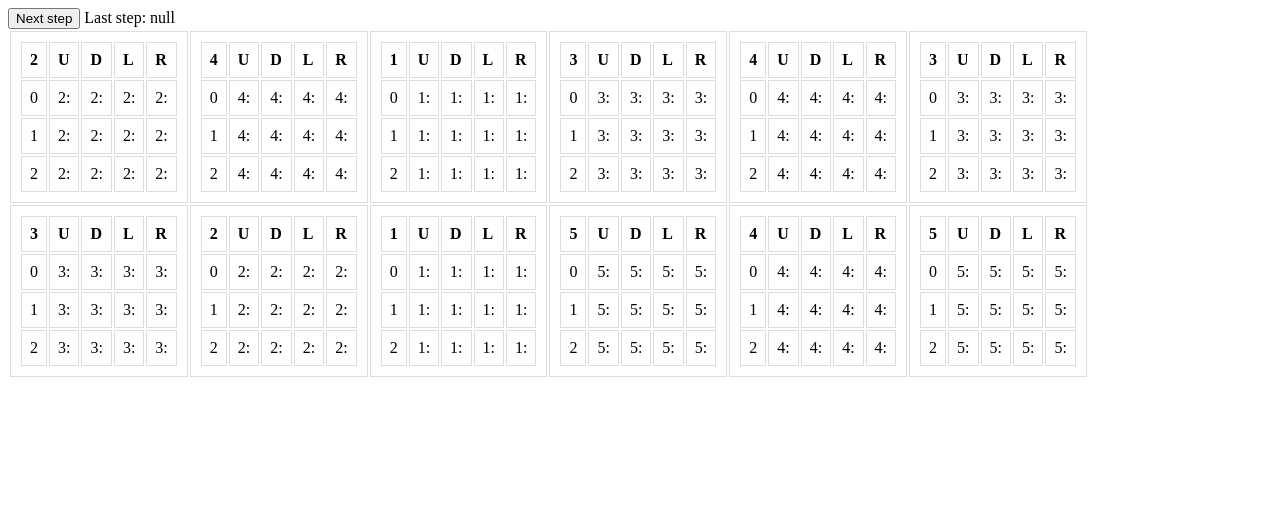
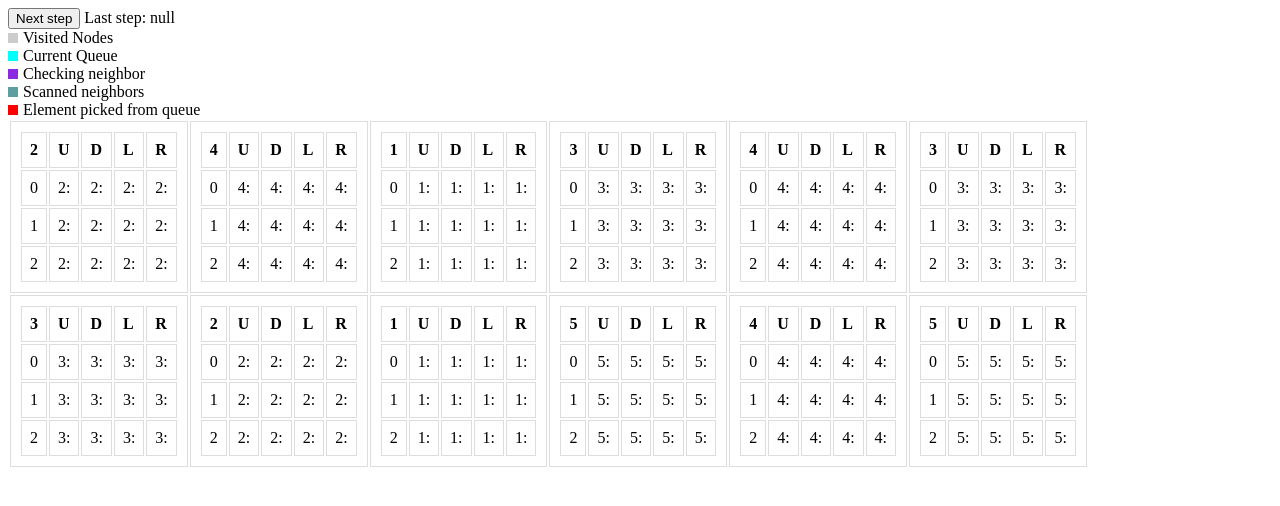
Before and after one commit to elepner/aoc-day17-viz, an Angular app: page / in a window 1280 px wide. Shown: the top 506 px of the page. Built offline with nearby package versions, Linux system fonts and the light colour scheme.

Commit message:
add legend

```diff
--- a/src/app/lava-grid/lava-grid.component.css
+++ b/src/app/lava-grid/lava-grid.component.css
@@ -4,23 +4,35 @@ td, th {
   padding: 8px;
 }
 
-td.visited {
+.visited {
   background-color: rgba(0, 0, 0, 0.2);
 }
 
-.info-grid > .surface {
+.surface {
   background-color: cyan;
 }
 
-.info-grid > .isCurrent {
+
+.legend {
+  display: grid;
+  grid-template-columns: 15px auto;
+  align-items: center;
+}
+
+.legend .icon {
+  width: 10px;
+  height: 10px;
+}
+
+ .isCurrent {
   background-color: red;
 }
 
-.info-grid > .isScannedNeighbor {
+ .isCurrentNeighbor {
   background-color: blueviolet;
 }
 
-.info-grid > .isScannedNeighbor {
+ .isScannedNeighbor {
   background-color: cadetblue;
 }
 
--- a/src/app/lava-grid/lava-grid.component.html
+++ b/src/app/lava-grid/lava-grid.component.html
@@ -1,3 +1,13 @@
+<div class="legend">
+  @for (legendItem of legend; track $index) {
+  <div class="icon" [class]="legendItem.class">
+
+  </div>
+  <div>
+    {{legendItem.label}}
+  </div>
+  }
+</div>
 <div class="wrapper" #wrapper>
   <table>
     @for (row of rowCols(); track $index;) {
--- a/src/app/lava-grid/lava-grid.component.ts
+++ b/src/app/lava-grid/lava-grid.component.ts
@@ -27,6 +27,14 @@ type Vector = [number, number];
   changeDetection: ChangeDetectionStrategy.OnPush
 })
 export class LavaGridComponent implements AfterViewInit {
+
+  readonly legend = [
+    { class: 'visited', label: 'Visited Nodes' },
+    { class: 'surface', label: 'Current Queue' },
+    { class: 'isCurrentNeighbor', label: 'Checking neighbor' },
+    { class: 'isScannedNeighbor', label: 'Scanned neighbors' },
+    { class: 'isCurrent', label: 'Element picked from queue' }
+  ]
 
   @ViewChildren('lavaCell')
   cellEls!: QueryList<ElementRef<HTMLElement>>
```
